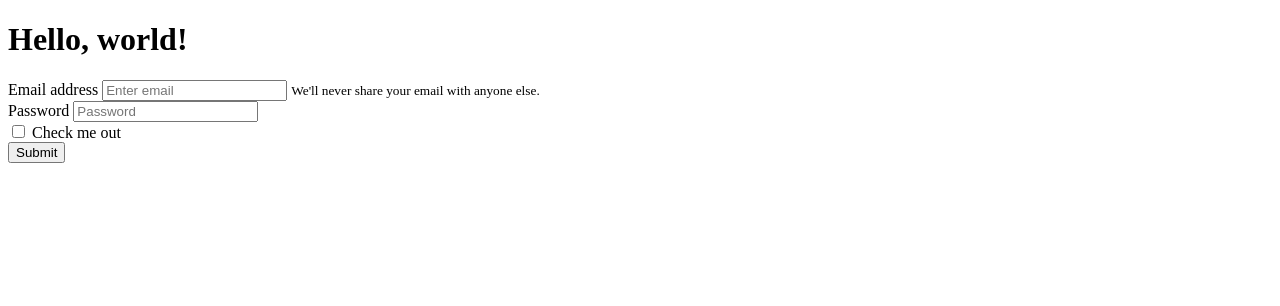
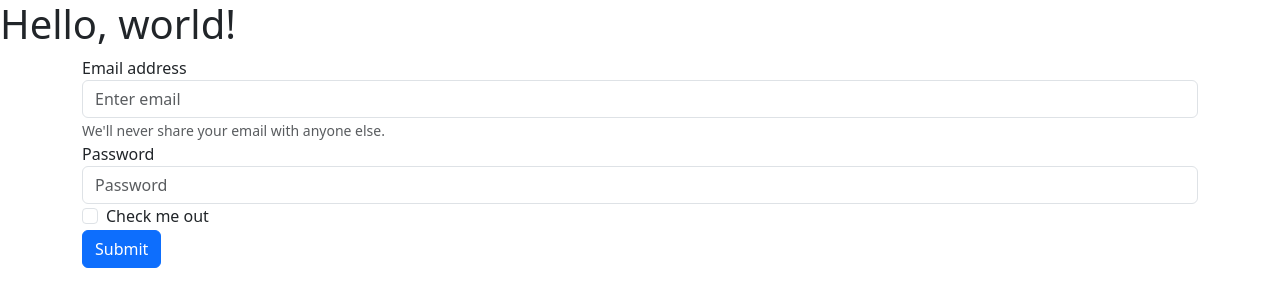
Before and after one commit to adiezag/centralized-workflow, a plain HTML site: page index.html in a window 1280 px wide. Drawn offline with nearby package versions, Linux system fonts and the light colour scheme.

Commit message:
add css to bootstrap

```diff
--- a/index.html
+++ b/index.html
@@ -4,6 +4,7 @@
     <meta charset="utf-8">
     <meta name="viewport" content="width=device-width, initial-scale=1">
     <title>Bootstrap demo</title>
+    <link href="https://cdn.jsdelivr.net/npm/bootstrap@5.3.3/dist/css/bootstrap.min.css" rel="stylesheet" integrity="sha384-QWTKZyjpPEjISv5WaRU9OFeRpok6YctnYmDr5pNlyT2bRjXh0JMhjY6hW+ALEwIH" crossorigin="anonymous">
   </head>
   <body>
     <h1>Hello, world!</h1>
@@ -25,6 +26,6 @@
         <button type="submit" class="btn btn-primary">Submit</button>
       </form>
     </div>
-
+    <script src="https://cdn.jsdelivr.net/npm/bootstrap@5.3.3/dist/js/bootstrap.bundle.min.js" integrity="sha384-YvpcrYf0tY3lHB60NNkmXc5s9fDVZLESaAA55NDzOxhy9GkcIdslK1eN7N6jIeHz" crossorigin="anonymous"></script>
   </body>
-</html
+</html>
```
Lines whose indentation alone changed are shown as unchanged.
